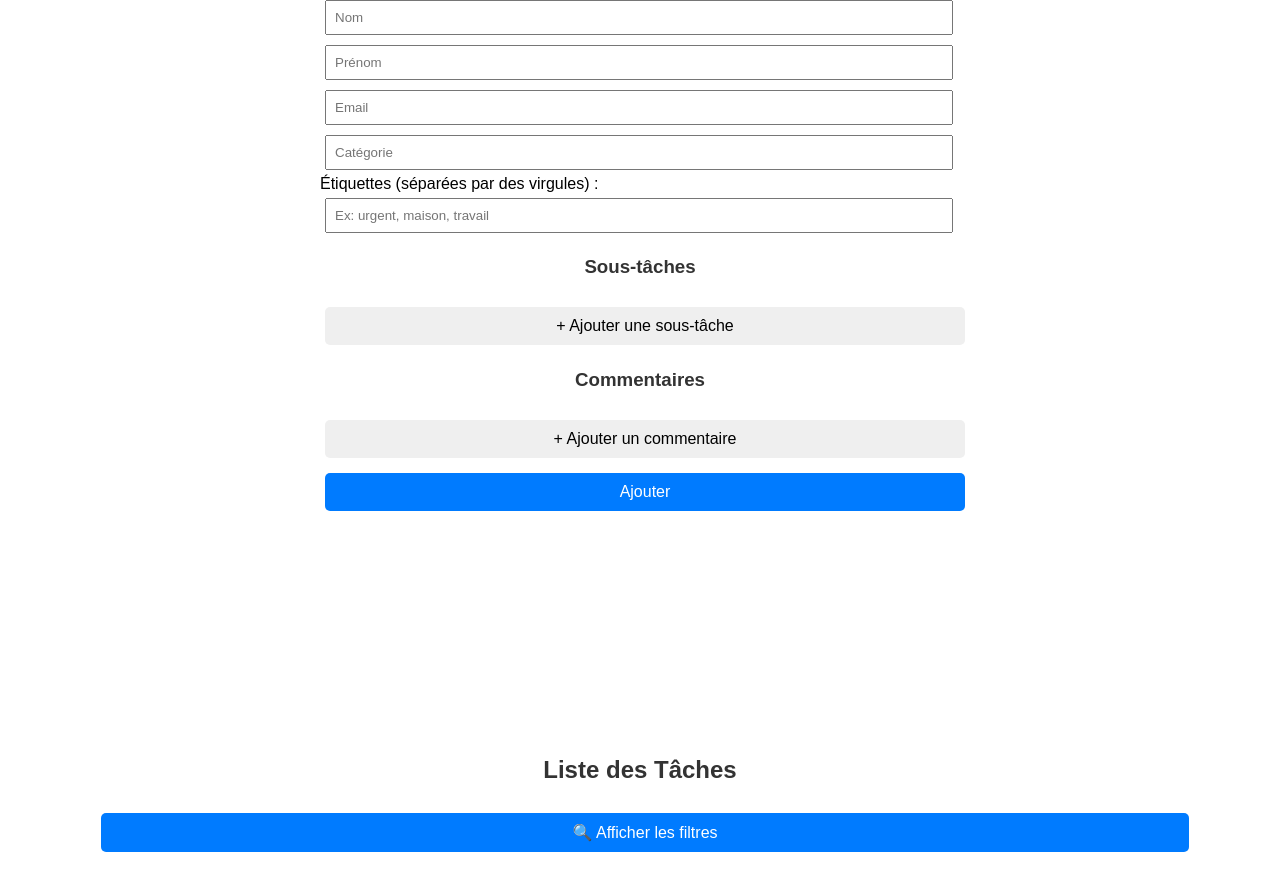
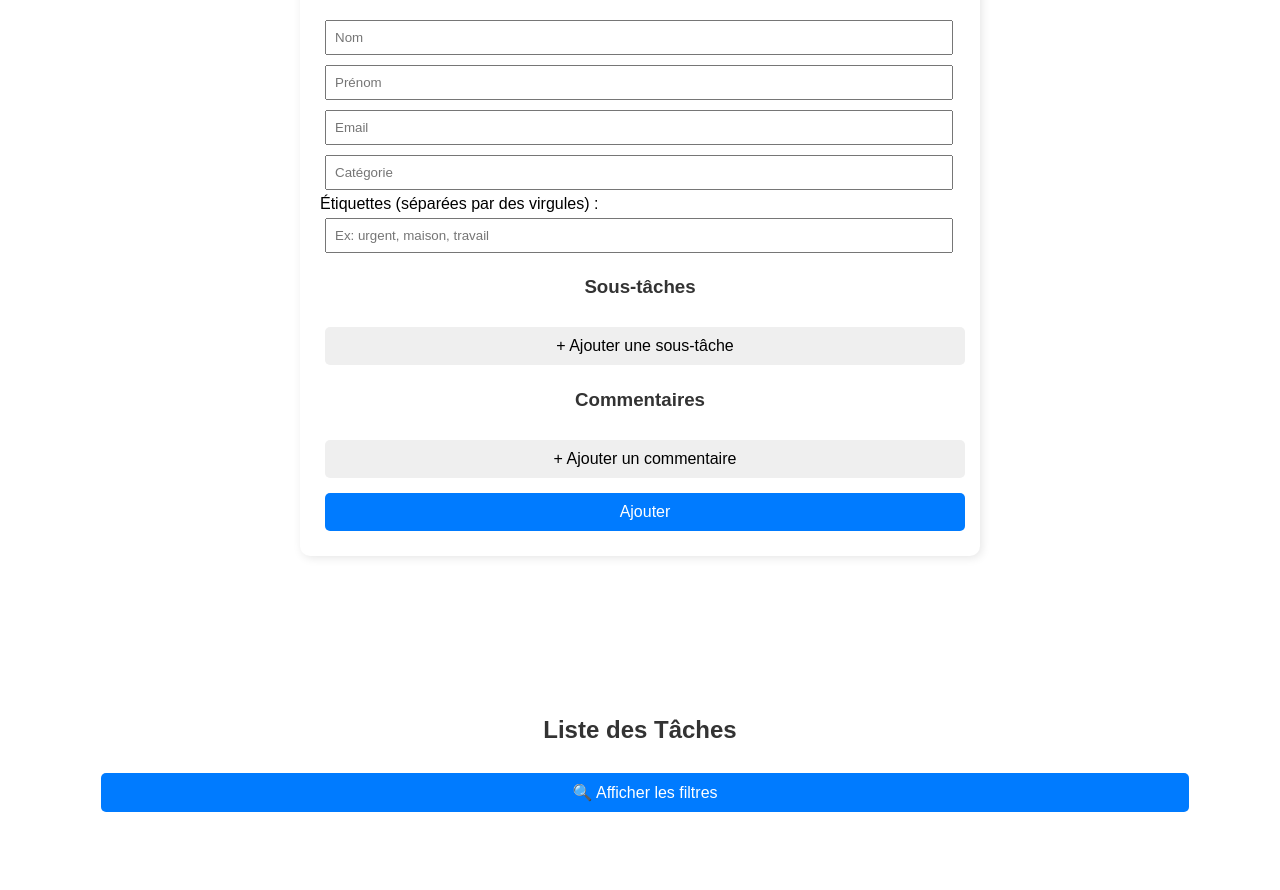
Before and after one commit to malosseRomain/ApiMongoDb, a website: page public/index.html in a window 1280 px wide. Shown: the part 446-1336 px from the top of the page. Drawn offline with Linux system fonts and the light colour scheme; no server answers.

Commit message:
Adjust task list heading margin and enhance task form styling with padding, background, border radius, and shadow for improved UI

```diff
--- a/public/index.html
+++ b/public/index.html
@@ -62,7 +62,7 @@
       <button type="submit">Ajouter</button>
     </form>
 
-    <h2 style="margin-top: 30vh">Liste des Tâches</h2>
+    <h2 style="margin-top: 20vh">Liste des Tâches</h2>
 
     <!-- Bouton pour afficher/cacher le menu -->
     <button id="toggleFilters">🔍 Afficher les filtres</button>
--- a/public/styles.css
+++ b/public/styles.css
@@ -240,6 +240,10 @@ strong {
 #taskForm {
   max-width: 50vw;
   margin: auto;
+  padding: 20px;
+  background: white;
+  border-radius: 10px;
+  box-shadow: 2px 2px 10px rgba(0, 0, 0, 0.1);
 }
 
 /* 🎯 Menu des filtres (à droite) */
```
